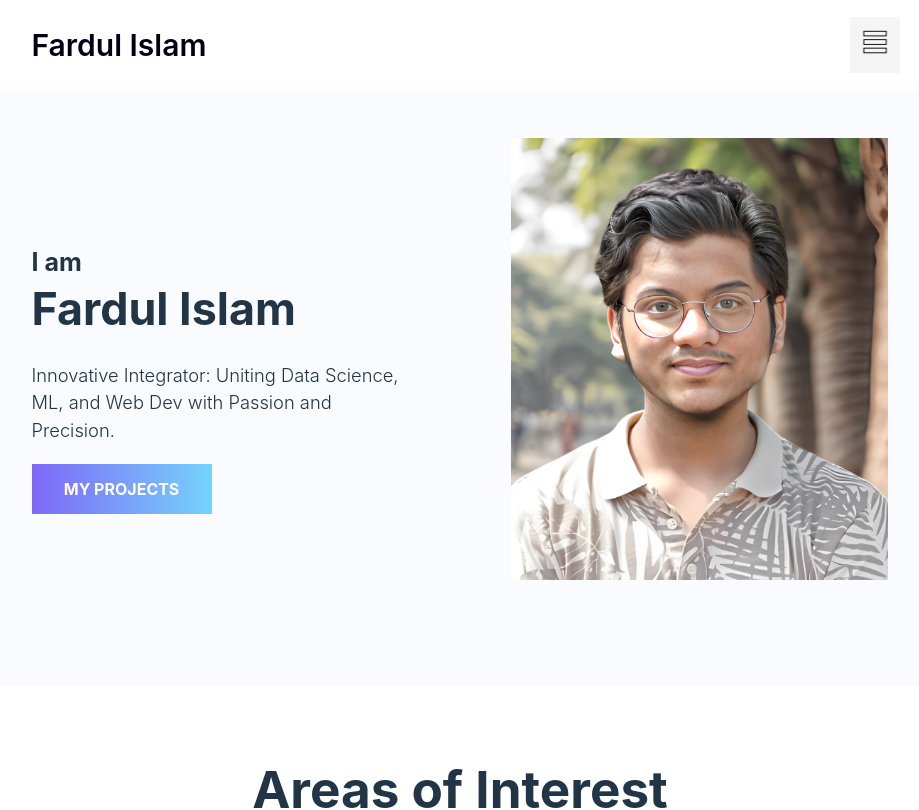
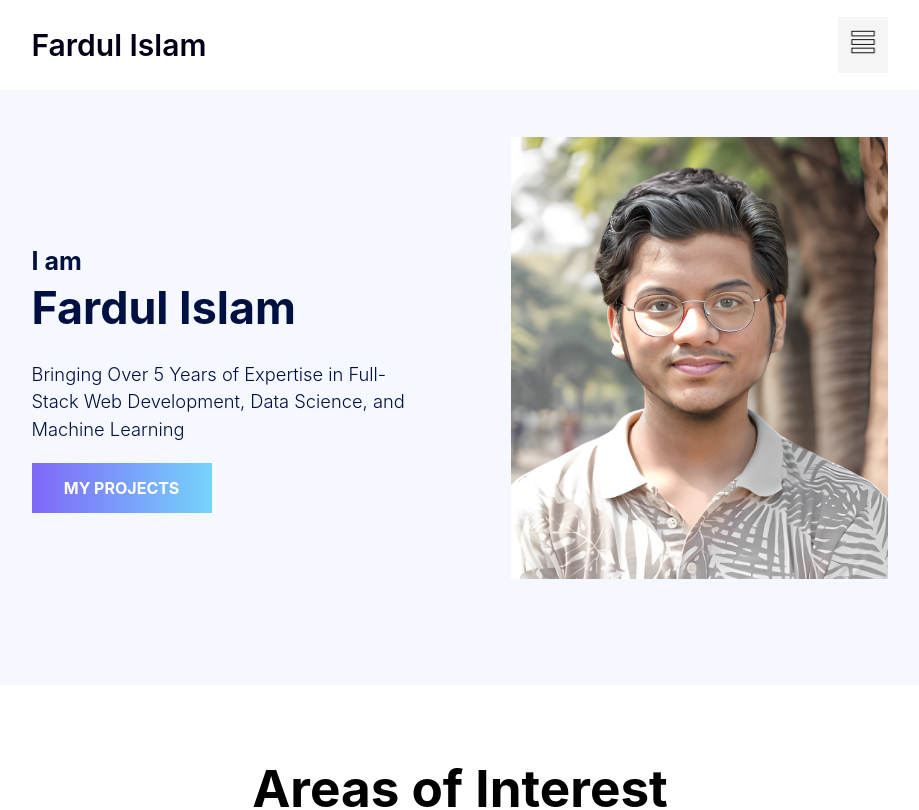
Before and after one commit to digonto0912/portfolio, a React (Vite) app: page / in a window 1280 px wide. Shown: the top 810 px of the page, without its empty margins (180-1099 px from the left). Built offline with nearby package versions, Linux system fonts and the light colour scheme.

Commit message:
Alhamdulillah bug fixed: Dark mode problem solving

```diff
--- a/src/App.css
+++ b/src/App.css
@@ -4,9 +4,8 @@
 }
 .completePage{
   max-width: 2150px;
-  margin-top: 91px;
   text-align: left;
-
+  background: white;
 }
 .h60{
   height: 60px;
--- a/src/pages/HomePage/Sections/AreasOfInterest/AreasOfInterest.css
+++ b/src/pages/HomePage/Sections/AreasOfInterest/AreasOfInterest.css
@@ -4,6 +4,8 @@
     padding-right: 200px;
     height: 1000px;
     align-content: center;
+    background: #ffffff;
+    color: black;
 }
 
 .AreasOfInterest>div {
--- a/src/pages/HomePage/Sections/HeroSection/HeroSection.css
+++ b/src/pages/HomePage/Sections/HeroSection/HeroSection.css
@@ -1,7 +1,8 @@
 .HeroSection {
     padding-left: 200px;
     padding-right: 200px;
-    background: #bccafe12;
+    background: #f6f8ff;
+    color: #001141;
 }
 
 .HeroSection>div {
--- a/src/pages/HomePage/Sections/HeroSection/HeroSection.jsx
+++ b/src/pages/HomePage/Sections/HeroSection/HeroSection.jsx
@@ -15,7 +15,7 @@ const HeroSection = () => {
                         Fardul Islam
                     </div>
                     <h4>
-                        Innovative Integrator: Uniting Data Science, ML, and Web Dev with Passion and Precision.
+                        Bringing Over 5 Years of Expertise in Full-Stack Web Development, Data Science, and Machine Learning
                     </h4>
                     <button>
                         MY PROJECTS
--- a/src/pages/NavBar/NavBar.css
+++ b/src/pages/NavBar/NavBar.css
@@ -10,7 +10,7 @@
     padding-left: 200px;
     padding-right: 200px;
 
-    position: fixed;
+    position: sticky;
     width: 100%;
     top: 0;
     z-index: 1000;
```
Also changed, not shown: 2 other files (tests, documents, lock files or other folders).
